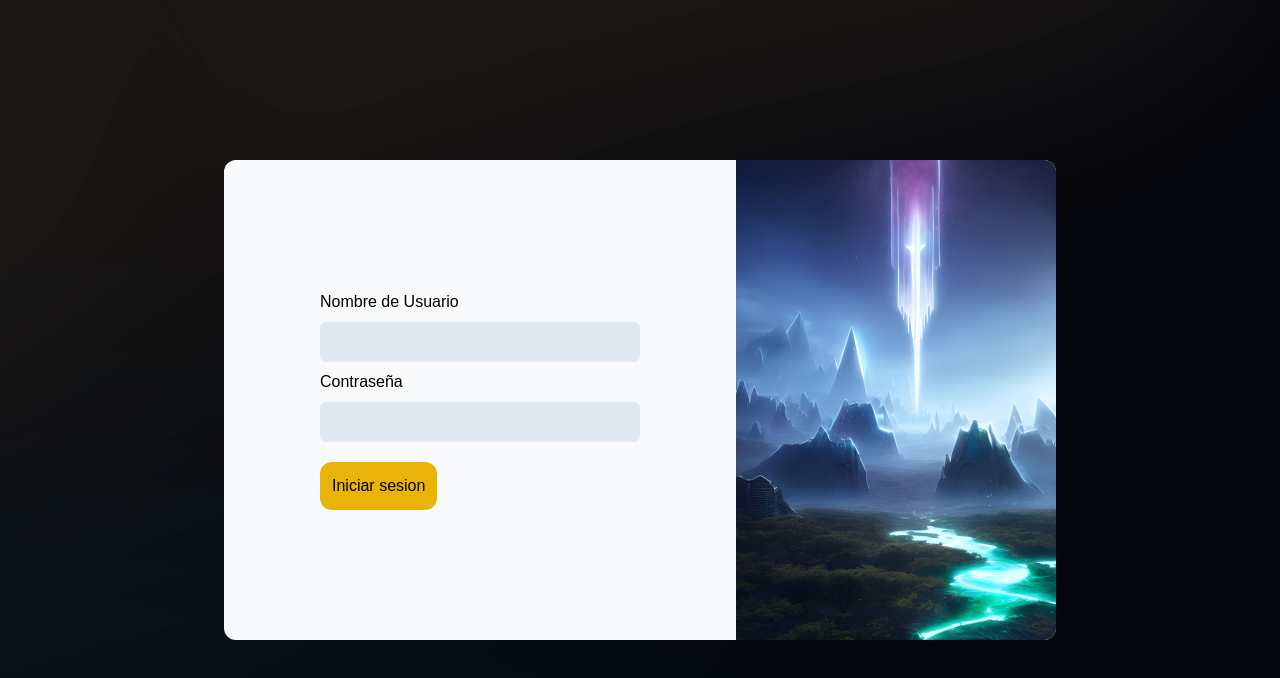
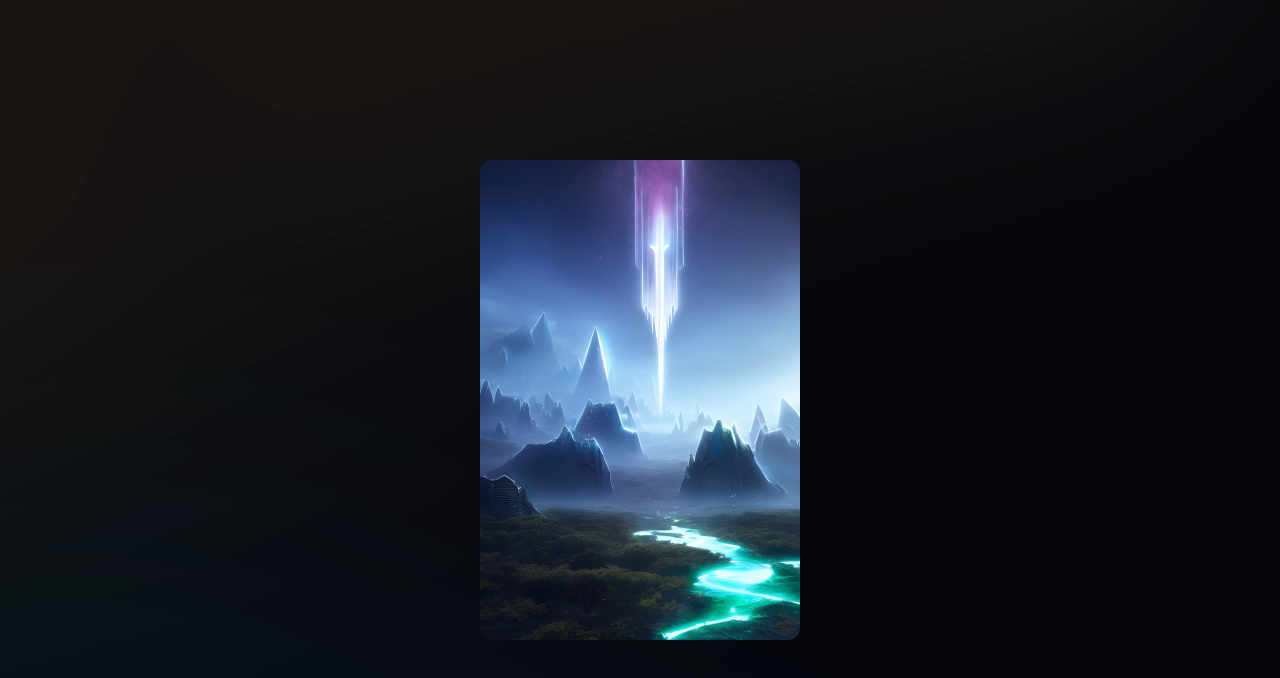
Before and after one commit to Puma-solutions/Quizzy_frontend, a Next.js app: page /login in a window 1280 px wide. Shown: the top 678 px of the page. Built offline with nearby package versions, Linux system fonts and the light colour scheme; a web font is replaced by a local one.

Commit message:
form to reusable component - not finished

```diff
--- a/app/login/page.tsx
+++ b/app/login/page.tsx
@@ -4,13 +4,6 @@ const loginPage = () => {
   return (
     <section className='section w-screen h-screen flex justify-center items-center'>
         <div className='flex justify-center items-center bg-slate-50 text-black overflow-hidden rounded-xl'>
-            <form action="" className='flex flex-col items-start p-24 text-black w-128 gap-2'>
-                <label htmlFor="" className='text-black'>Nombre de Usuario</label>
-                <input type="text" required className=' p-2 bg-slate-200 rounded-md w-full border-0 outline-none'/>
-                <label htmlFor="" className='text-black'>Contraseña</label>
-                <input type="password" required className=' p-2 bg-slate-200 rounded-md w-full border-0 outline-none'/>
-                <button className='bg-yellow-500 text-black p-3 rounded-xl mt-3'>Iniciar sesion</button>
-            </form>
             <img src={login.src} alt="landscape" className=' w-80'/>
         </div>
     </section>
--- /dev/null
+++ b/components/Form.tsx
@@ -0,0 +1,10 @@
+import React from 'react'
+
+const Form = () => {
+  return (
+    <form action="">
+    </form>
+  )
+}
+
+export default Form
```
